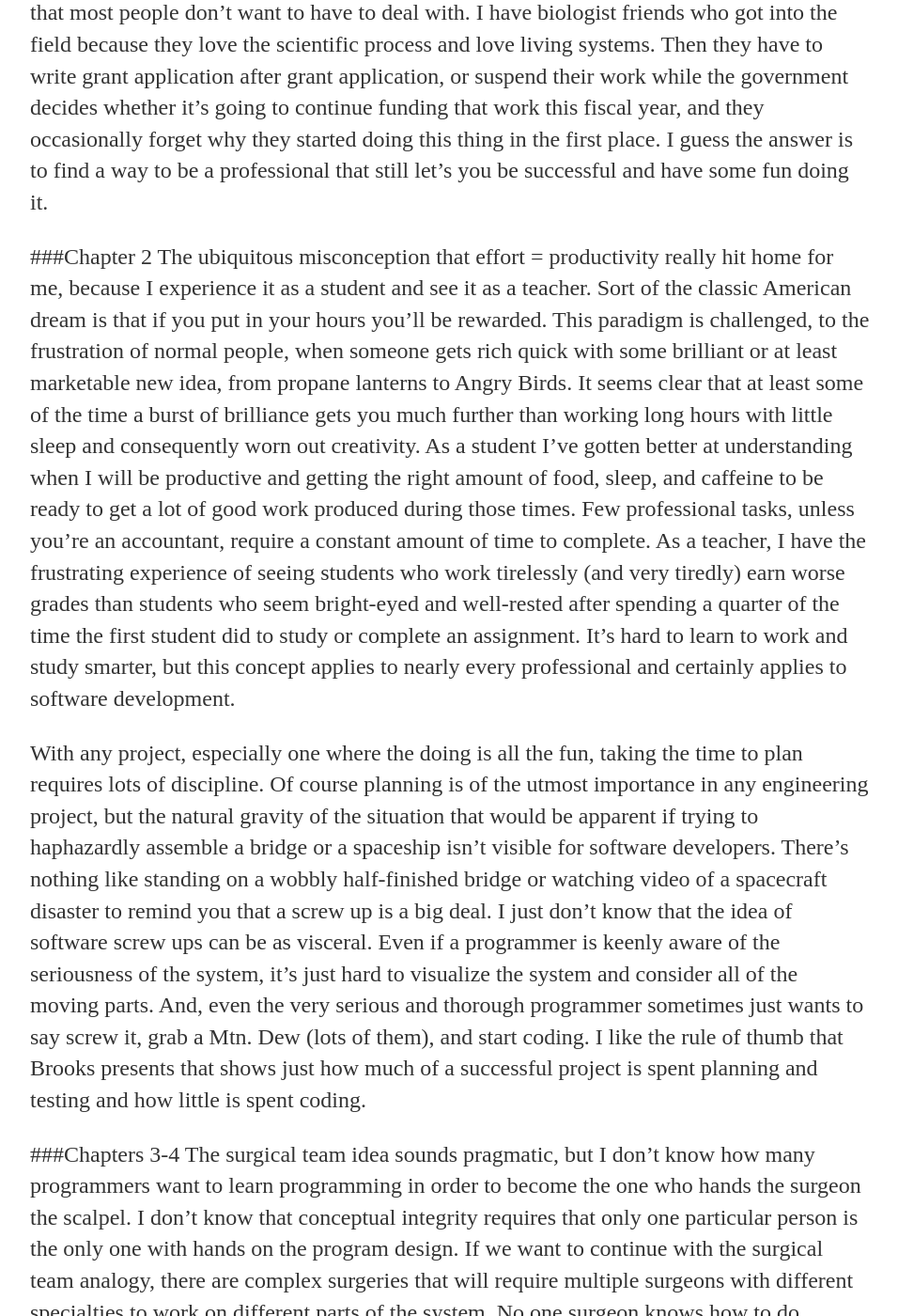
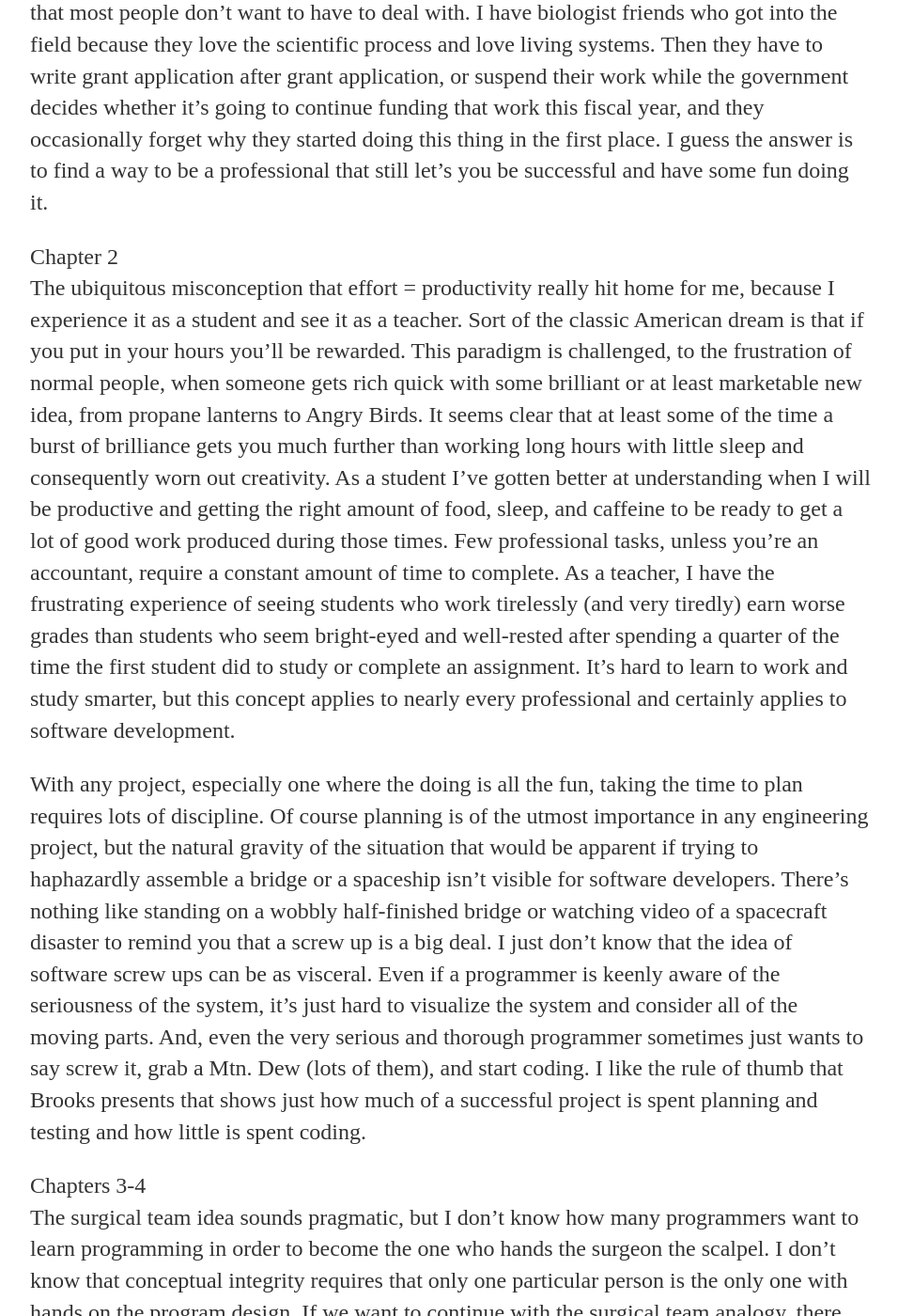
Before and after one commit to waltermblair/personal, a Jekyll site: the page built from _posts/2016-09-22-hw12:mythical-man-month.md, in a window 1280 px wide and 1400 px high, scrolled down 459 px. Shown: the whole window at 94% size, without its empty margins (160-1116 px from the left). Built offline with Jekyll 4.4.1, drawn with Linux system fonts in a browser that asks for light colours; some of the changed text lies outside the part shown.

```diff
--- a/_posts/2016-09-22-hw12:mythical-man-month.md
+++ b/_posts/2016-09-22-hw12:mythical-man-month.md
@@ -3,15 +3,15 @@ layout: post
 title: "HW12: Mythical Man Month"
 date: 2016-09-22
 ---
-###Chapter 1
+Chapter 1
 I think the difficulty for any artist or professional is finding a way to do what you love in a way that makes you money. I love music, but I don’t love it enough to fight through the grinding business aspects of actually being a musician. I love coding, but I don’t love debugging, and Brooks reminds me that this is true for the vast majority of programmers. People have to plug what they love doing into a system that includes all kinds of extra crap that most people don’t want to have to deal with. I have biologist friends who got into the field because they love the scientific process and love living systems. Then they have to write grant application after grant application, or suspend their work while the government decides whether it’s going to continue funding that work this fiscal year, and they occasionally forget why they started doing this thing in the first place. I guess the answer is to find a way to be a professional that still let’s you be successful and have some fun doing it.
 
-###Chapter 2
+Chapter 2
 The ubiquitous misconception that effort = productivity really hit home for me, because I experience it as a student and see it as a teacher. Sort of the classic American dream is that if you put in your hours you’ll be rewarded. This paradigm is challenged, to the frustration of normal people, when someone gets rich quick with some brilliant or at least marketable new idea, from propane lanterns to Angry Birds. It seems clear that at least some of the time a burst of brilliance gets you much further than working long hours with little sleep and consequently worn out creativity. As a student I’ve gotten better at understanding when I will be productive and getting the right amount of food, sleep, and caffeine to be ready to get a lot of good work produced during those times. Few professional tasks, unless you’re an accountant, require a constant amount of time to complete. As a teacher, I have the frustrating experience of seeing students who work tirelessly (and very tiredly) earn worse grades than students who seem bright-eyed and well-rested after spending a quarter of the time the first student did to study or complete an assignment. It’s hard to learn to work and study smarter, but this concept applies to nearly every professional and certainly applies to software development.
 
 With any project, especially one where the doing is all the fun, taking the time to plan requires lots of discipline. Of course planning is of the utmost importance in any engineering project, but the natural gravity of the situation that would be apparent if trying to haphazardly assemble a bridge or a spaceship isn’t visible for software developers. There’s nothing like standing on a wobbly half-finished bridge or watching video of a spacecraft disaster to remind you that a screw up is a big deal. I just don’t know that the idea of software screw ups can be as visceral. Even if a programmer is keenly aware of the seriousness of the system, it’s just hard to visualize the system and consider all of the moving parts. And, even the very serious and thorough programmer sometimes just wants to say screw it, grab a Mtn. Dew (lots of them), and start coding. I like the rule of thumb that Brooks presents that shows just how much of a successful project is spent planning and testing and how little is spent coding.
 
-###Chapters 3-4
+Chapters 3-4
 The surgical team idea sounds pragmatic, but I don’t know how many programmers want to learn programming in order to become the one who hands the surgeon the scalpel. I don’t know that conceptual integrity requires that only one particular person is the only one with hands on the program design. If we want to continue with the surgical team analogy, there are complex surgeries that will require multiple surgeons with different specialties to work on different parts of the system. No one surgeon knows how to do everything. In fact, as surgeons get more experienced they tend to become more and more specialized at one small set of things. I think a football team might be a more palatable analogy and has the advantage of passing the ball around to whoever has the particular skill that is needed at that time. The QB has the responsibility of keeping the team focused and synchronized, but he doesn’t have to always be the one holding the surgical tools.
 
 Regarding the architecture analogy, when we say that this one architect designed a fabulous building, it’s not true to say that that one architect was the surgeon. That chief architect developed the high-level framework but also managed a large team of subordinate architects that all worked on small pieces of the puzzle.  I don’t know that these small pieces of the puzzle necessarily required their own surgical team either. I think there are cases where one of these component architects can design something that is great and that then gets passed through review processes that are ultimately held together with conceptual integrity by the chief architect.
```
